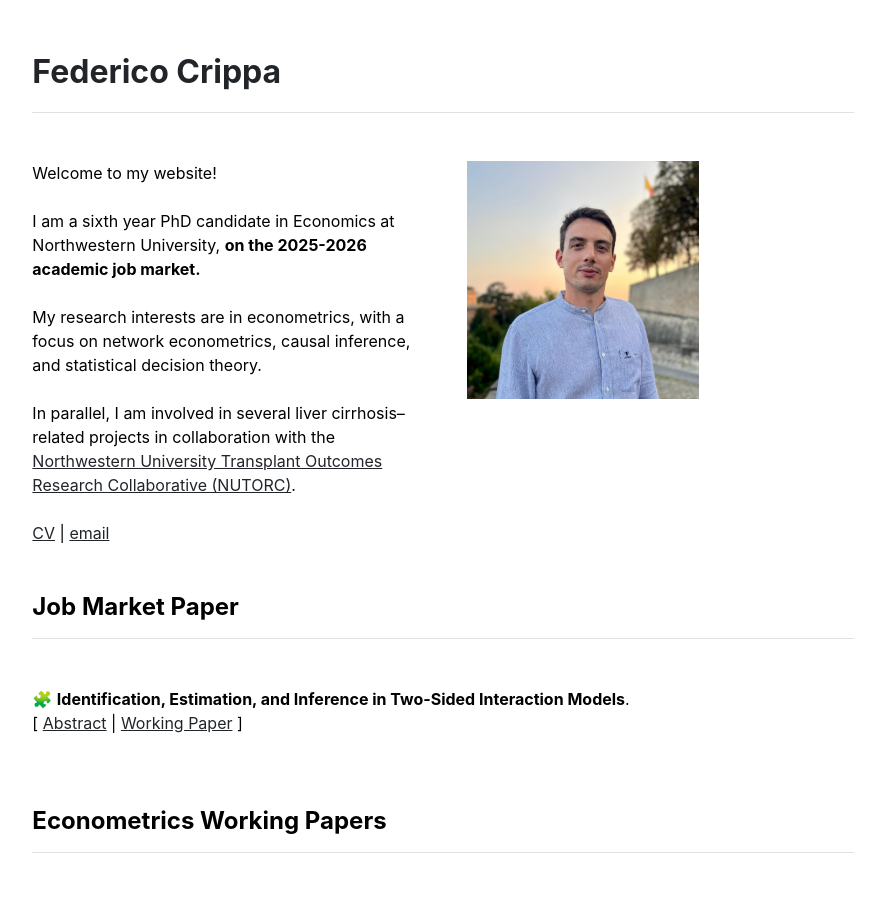
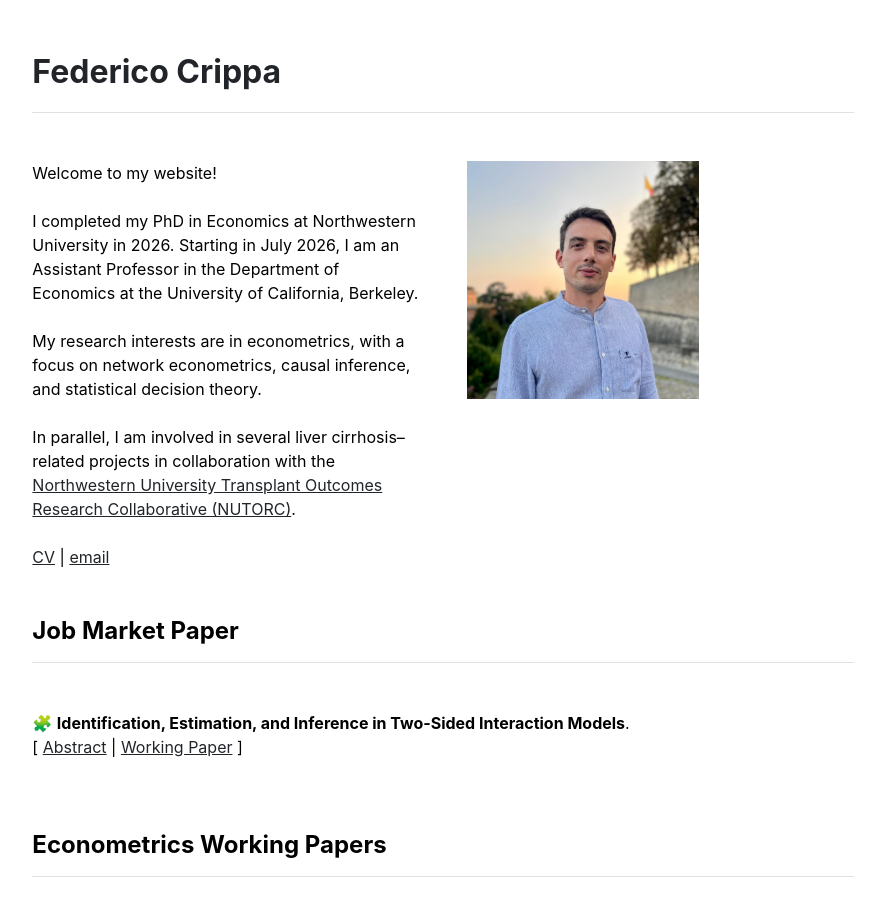
Before and after one commit to fedecrp/fedecrp.github.io, a Jekyll site: the page built from index.md, in a window 1280 px wide and 900 px high. Shown: the whole window, without its empty margins (197-1082 px from the left). Built offline with Jekyll 4.4.1, drawn with Linux system fonts in a browser that asks for light colours; part of the change alters nothing that is shown.

Commit message:
Update bio and add published version of hospitalization paper.
Reflect PhD completion and Berkeley appointment, and link the Health Economics published PDF alongside the NBER version.

Co-authored-by: Cursor <cursoragent@cursor.com>

```diff
--- a/_includes/other_papers.html
+++ b/_includes/other_papers.html
@@ -49,6 +49,8 @@
              style="text-decoration: underline; color: #007bff;">Abstract</a>
           |
           <a href="https://fedecrp.github.io/assets/papers/assessing_the_estimands_and_estimates.pdf" target="_blank">NBER Version</a>
+          |
+          <a href="https://fedecrp.github.io/assets/papers/health_economics_2026_assessing_the_estimands_and_estimates.pdf" target="_blank">Published Version</a>
           ]
         </div>
         <div id="abs5" class="abstract-content mt-2" style="display: none; text-align: justify;">
--- a/_layouts/home.html
+++ b/_layouts/home.html
@@ -8,7 +8,7 @@ layout: default
     <h3 class="fw-bold">Research</h3>
     //-->
     Welcome to my website!<br>
-    <br>I am a sixth year PhD candidate in Economics at Northwestern University, <strong>on the 2025-2026 academic job market.</strong> <br>
+    <br>I completed my PhD in Economics at Northwestern University in 2026. Starting in July 2026, I am an Assistant Professor in the Department of Economics at the University of California, Berkeley. <br>
     <br>My research interests are in econometrics, with a focus on network econometrics, causal inference, and statistical decision theory.<br>
     <br>In parallel, I am involved in several liver cirrhosis–related projects in collaboration with the <a href="https://www.feinberg.northwestern.edu/sites/nutorc/index.html" target="_blank">Northwestern University Transplant Outcomes Research Collaborative (NUTORC)</a>.<br>
     <br><a href="https://fedecrp.github.io/assets/fc_cv.pdf" target="_blank">CV</a> | <a href="mailto:federicocrippa2025@u.northwestern.edu">email</a>
```
Also changed, not shown: 1 other file.
